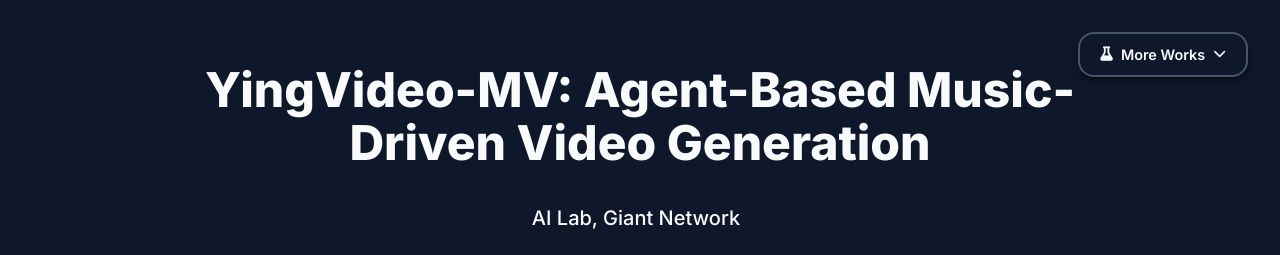
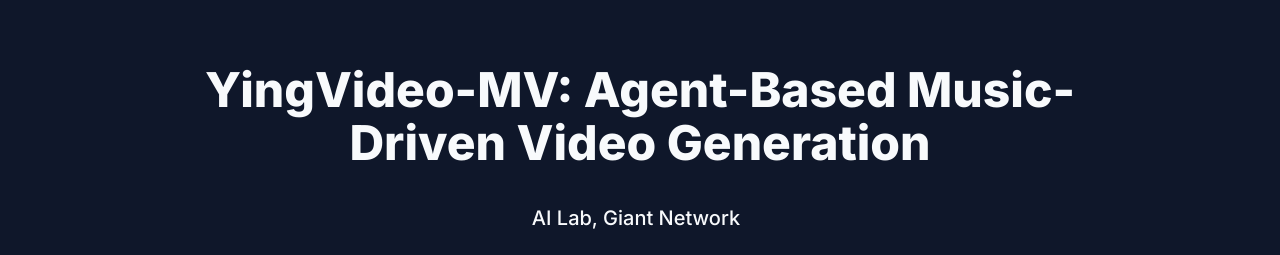
Before and after one commit to GiantAILab/giantailab.github.io, a plain HTML site: page YingVideo-MV/index.html in a window 1280 px wide. Shown: the top 255 px of the page. Drawn offline with nearby package versions, Linux system fonts and the light colour scheme; some icons are missing.

Commit message:
Update index.html

```diff
--- a/YingVideo-MV/index.html
+++ b/YingVideo-MV/index.html
@@ -159,7 +159,7 @@
   </button>
 
   <!-- More Works Dropdown -->
-  <div class="more-works-container">
+  <!-- <div class="more-works-container">
     <button class="more-works-btn" onclick="toggleMoreWorks()" title="View More Works from Our Lab">
       <i class="fas fa-flask"></i>
       More Works
@@ -199,7 +199,7 @@
         </a>
       </div>
     </div>
-  </div>
+  </div> -->
 
   <main id="main-content">
   <section class="hero">
```
